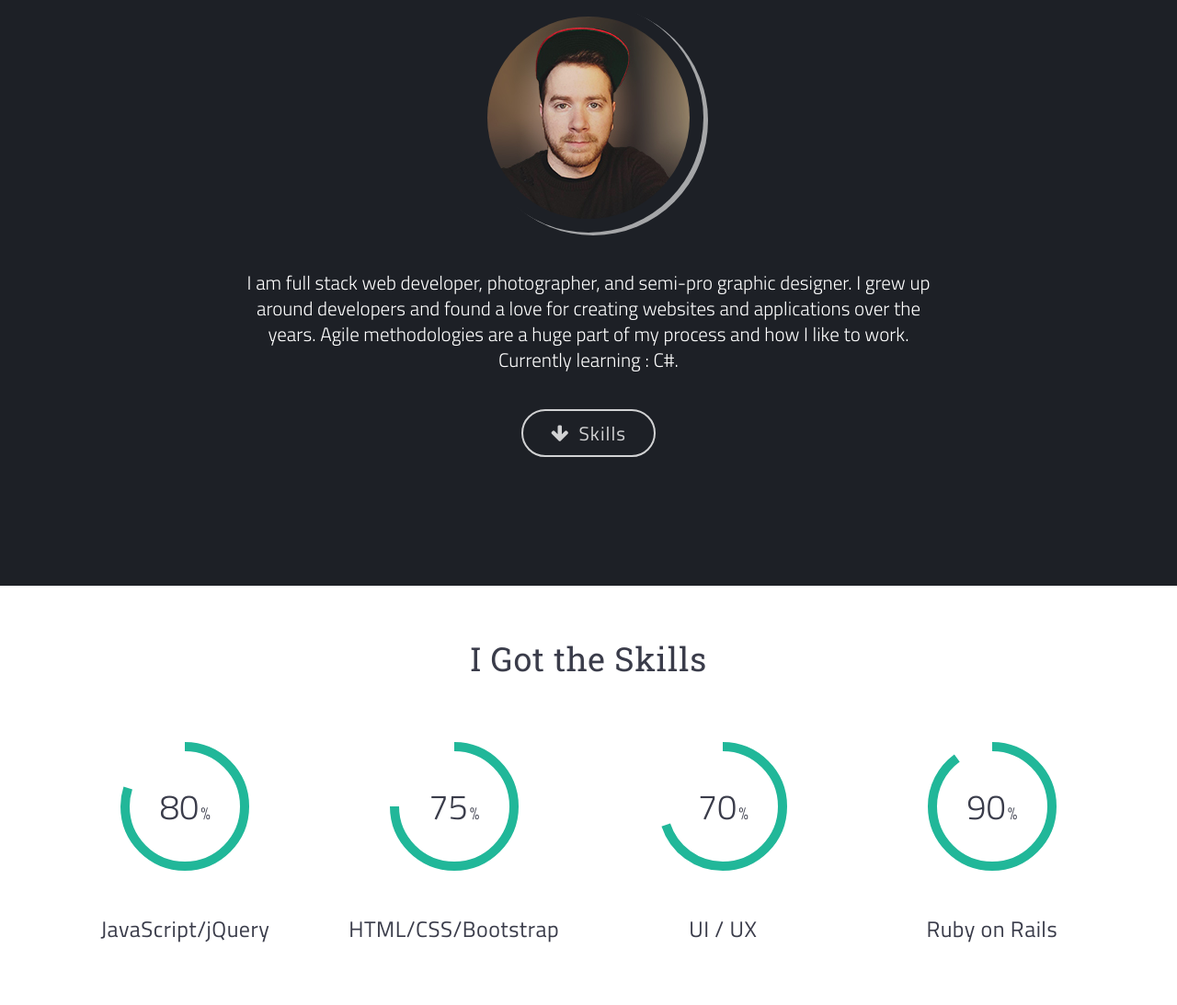
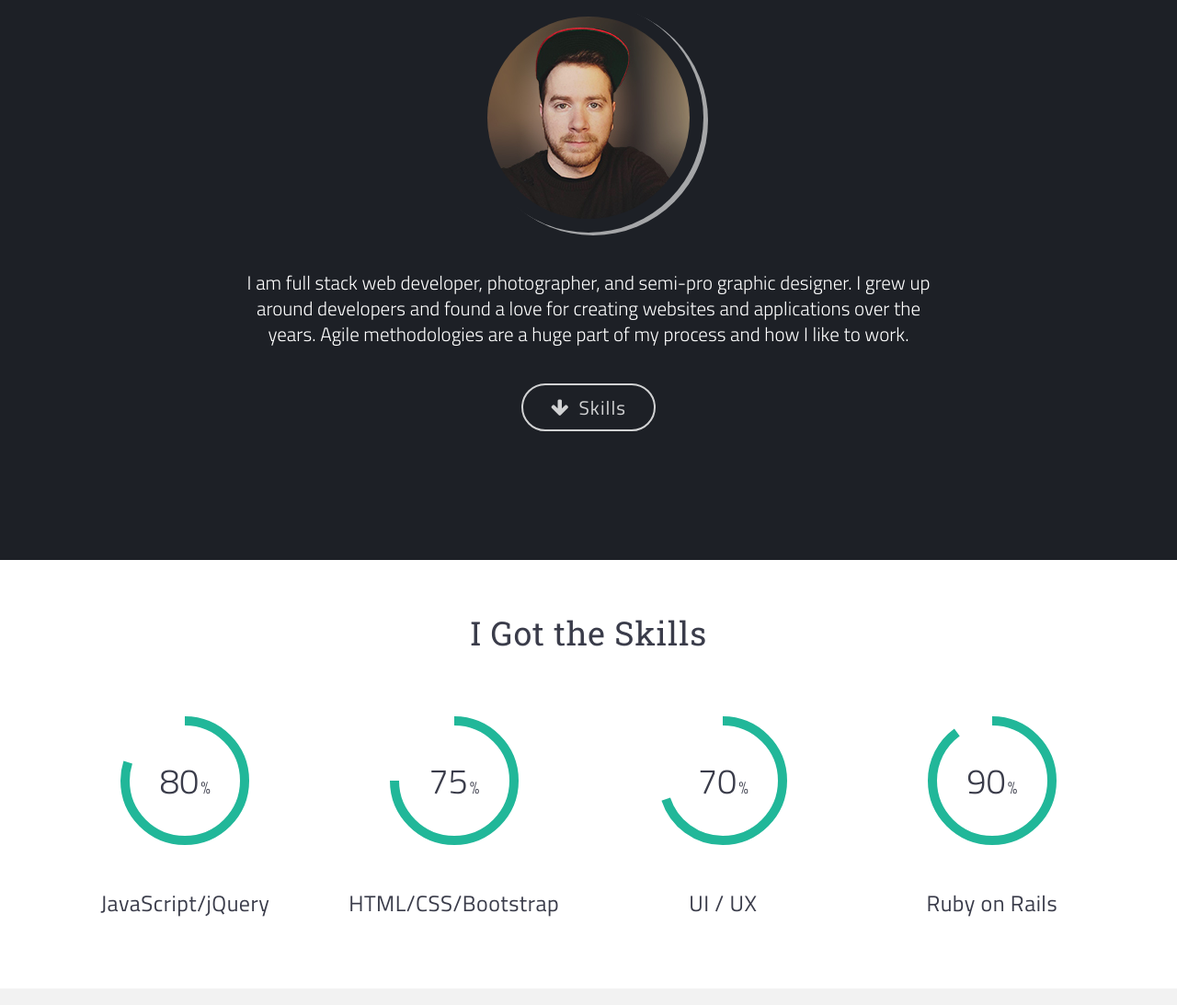
Before and after one commit to SeanMNorton/SeanMNorotn.github.io, a plain HTML site: page index.html in a window 1280 px wide. Shown: the part 1593-2686 px from the top of the page at 92% size. Drawn offline with nearby package versions, Linux system fonts and the light colour scheme.

Commit message:
Update index.html

```diff
--- a/index.html
+++ b/index.html
@@ -233,7 +233,7 @@
 
 						<img class="img-responsive img-center img-circle scrollimation fade-left" src="assets/about.jpg" alt="" />
 
-						<p class="text-center scrollimation fade-in">I am full stack web developer, photographer, and semi-pro graphic designer. I grew up around developers and found a love for creating websites and applications over the years. Agile methodologies are a huge part of my process and how I like to work. Currently learning : C#. </p>
+						<p class="text-center scrollimation fade-in">I am full stack web developer, photographer, and semi-pro graphic designer. I grew up around developers and found a love for creating websites and applications over the years. Agile methodologies are a huge part of my process and how I like to work.</p>
 
 					</div>
 
```
